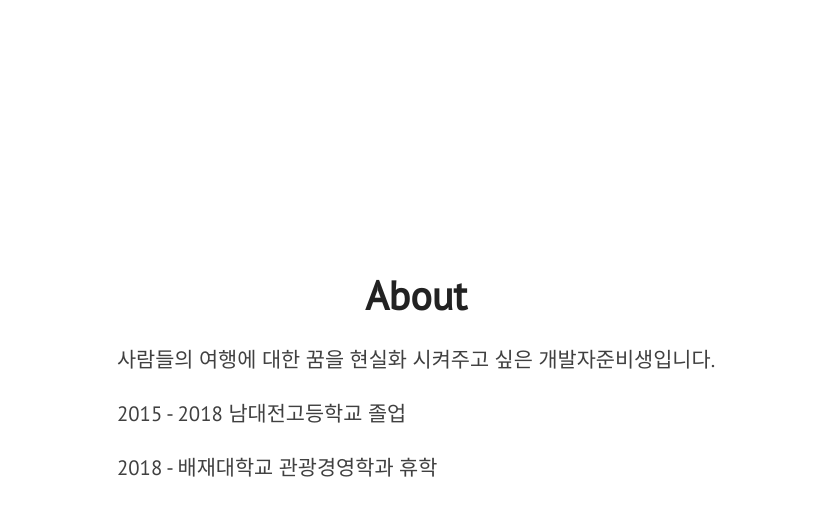
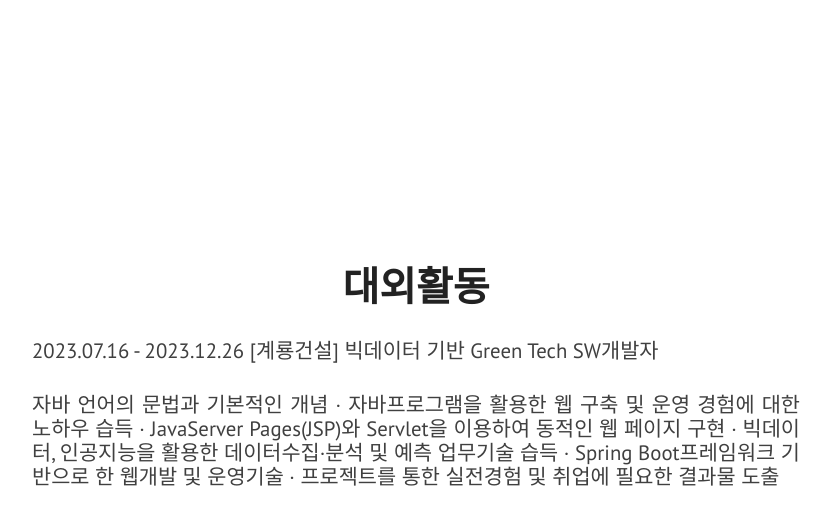
Before and after one commit to YoungGyu99/YoungGyu99.github.io, a Jekyll site: the page built from index.html, in a window 1280 px wide and 900 px high, scrolled down 2039 px. Shown: the top 525 px of the window, without its empty margins (224-1055 px from the left). Built offline with Jekyll 4.4.1, drawn with Linux system fonts in a browser that asks for light colours; nearby versions of some CDN libraries; some of the changed text lies outside the part shown.

Commit message:
Update about.html

```diff
--- a/_includes/about.html
+++ b/_includes/about.html
@@ -1,9 +1,8 @@
 <div class="section-wrapper">
     <section class="section about" id="학력">
         <div id="about-text">
-            <div class="section-heading">About</div>
-            <p class="paragraph-text justify-text">
-                사람들의 여행에 대한 꿈을 현실화 시켜주고 싶은 개발자준비생입니다.               </p>
+            <div class="section-heading">학력</div>
+
             <p class="paragraph-text justify-text">
                2015 - 2018 남대전고등학교 졸업
             </p>
@@ -14,14 +13,17 @@
     <div class="section-wrapper">
     <section class="section about" id="대외활동">
         <div id="about-text">
-            <div class="section-heading">About</div>
+            <div class="section-heading">대외활동</div>
             <p class="paragraph-text justify-text">
-                사람들의 여행에 대한 꿈을 현실화 시켜주고 싶은 개발자준비생입니다.               </p>
+               2023.07.16 - 2023.12.26 [계룡건설] 빅데이터 기반 Green Tech SW개발자              </p>
             <p class="paragraph-text justify-text">
-               2015 - 2018 남대전고등학교 졸업
+               자바 언어의 문법과 기본적인 개념
+                · 자바프로그램을 활용한 웹 구축 및 운영 경험에 대한 노하우 습득
+                · JavaServer Pages(JSP)와 Servlet을 이용하여 동적인 웹 페이지 구현
+                · 빅데이터, 인공지능을 활용한 데이터수집·분석 및 예측 업무기술 습득
+                · Spring Boot프레임워크 기반으로 한 웹개발 및 운영기술
+                · 프로젝트를 통한 실전경험 및 취업에 필요한 결과물 도출
             </p>
-            <p class="paragraph-text justify-text">
-             2018 -  배재대학교 관광경영학과 휴학            </p>
         </div>
     </section>
 </div>
```
